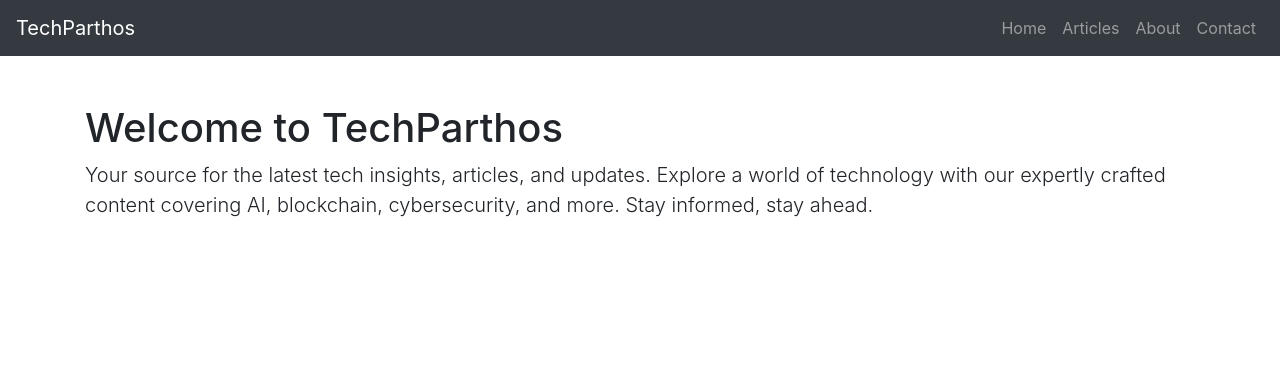
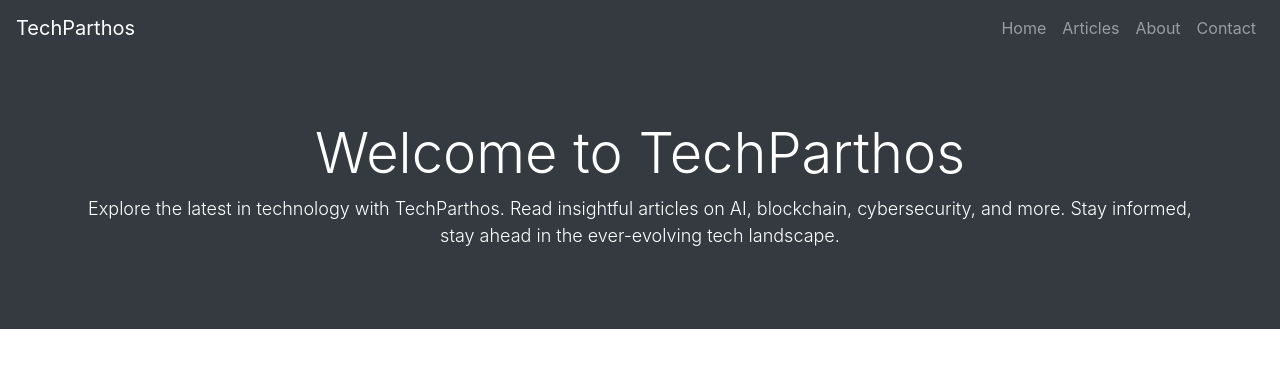
Before and after one commit to techparthos/techparthos, a plain HTML site: page index.html in a window 1280 px wide. Drawn offline with nearby package versions, Linux system fonts and the light colour scheme; a small style sheet from the web is missing.

Commit message:
Update index.html

```diff
--- a/index.html
+++ b/index.html
@@ -3,7 +3,7 @@
 <head>
     <meta charset="UTF-8">
     <meta name="viewport" content="width=device-width, initial-scale=1.0">
-    <meta name="description" content="TechParthos - Your source for the latest tech insights, articles, and updates. Explore a world of technology with our expertly crafted content covering AI, blockchain, cybersecurity, and more. Stay informed, stay ahead.">
+    <meta name="description" content="Explore the latest in technology with TechParthos. Read insightful articles on AI, blockchain, cybersecurity, and more. Stay informed, stay ahead in the ever-evolving tech landscape.">
     <title>TechParthos - Tech Articles and Insights</title>
 
     <!-- Bootstrap CSS -->
@@ -16,6 +16,15 @@
         }
 
         /* Add your custom styles here */
+        .jumbotron {
+            background-color: #343a40;
+            color: #ffffff;
+        }
+
+        .jumbotron p {
+            font-size: 18px;
+            color: #ffffff;
+        }
     </style>
 </head>
 <body>
@@ -27,7 +36,6 @@
             <span class="navbar-toggler-icon"></span>
         </button>
         <div class="collapse navbar-collapse" id="navbarResponsive">
-            <!-- Add your navigation links here -->
             <ul class="navbar-nav ml-auto">
                 <li class="nav-item">
                     <a class="nav-link" href="#">Home</a>
@@ -45,13 +53,11 @@
         </div>
     </nav>
 
-    <!-- Page Content -->
-    <div class="container">
-        <div class="row">
-            <div class="col-lg-12">
-                <h1 class="mt-5">Welcome to TechParthos</h1>
-                <p class="lead">Your source for the latest tech insights, articles, and updates. Explore a world of technology with our expertly crafted content covering AI, blockchain, cybersecurity, and more. Stay informed, stay ahead.</p>
-            </div>
+    <!-- Jumbotron -->
+    <div class="jumbotron jumbotron-fluid text-center">
+        <div class="container">
+            <h1 class="display-4">Welcome to TechParthos</h1>
+            <p class="lead">Explore the latest in technology with TechParthos. Read insightful articles on AI, blockchain, cybersecurity, and more. Stay informed, stay ahead in the ever-evolving tech landscape.</p>
         </div>
     </div>
 
```
